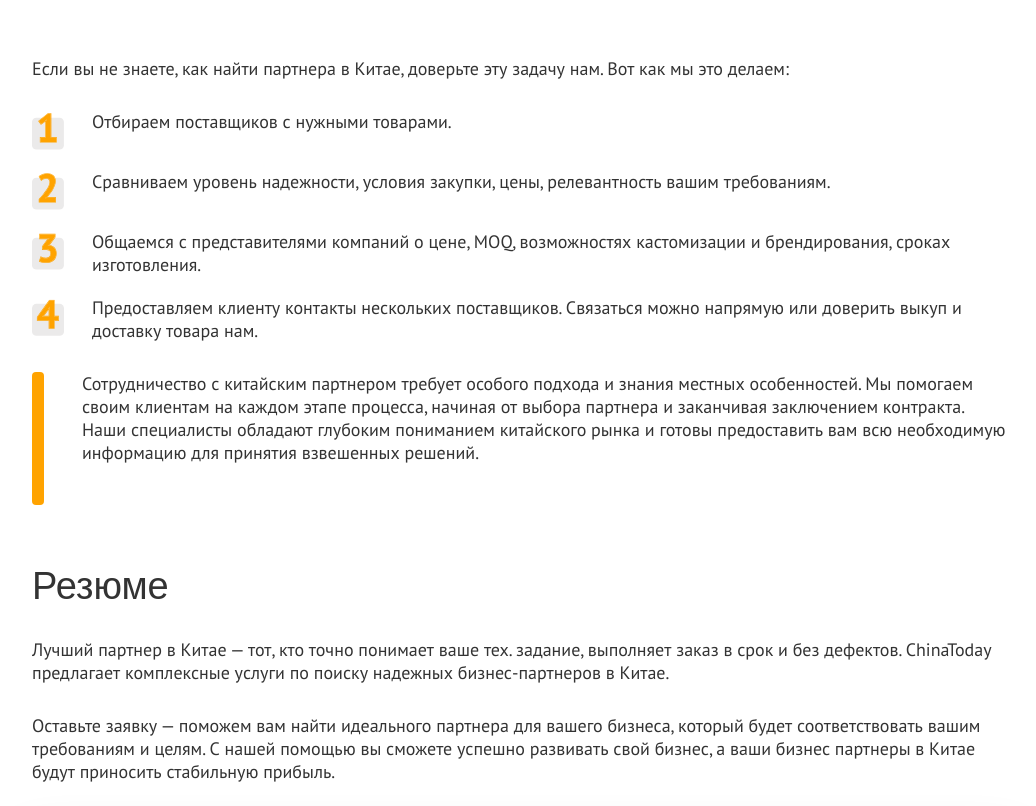
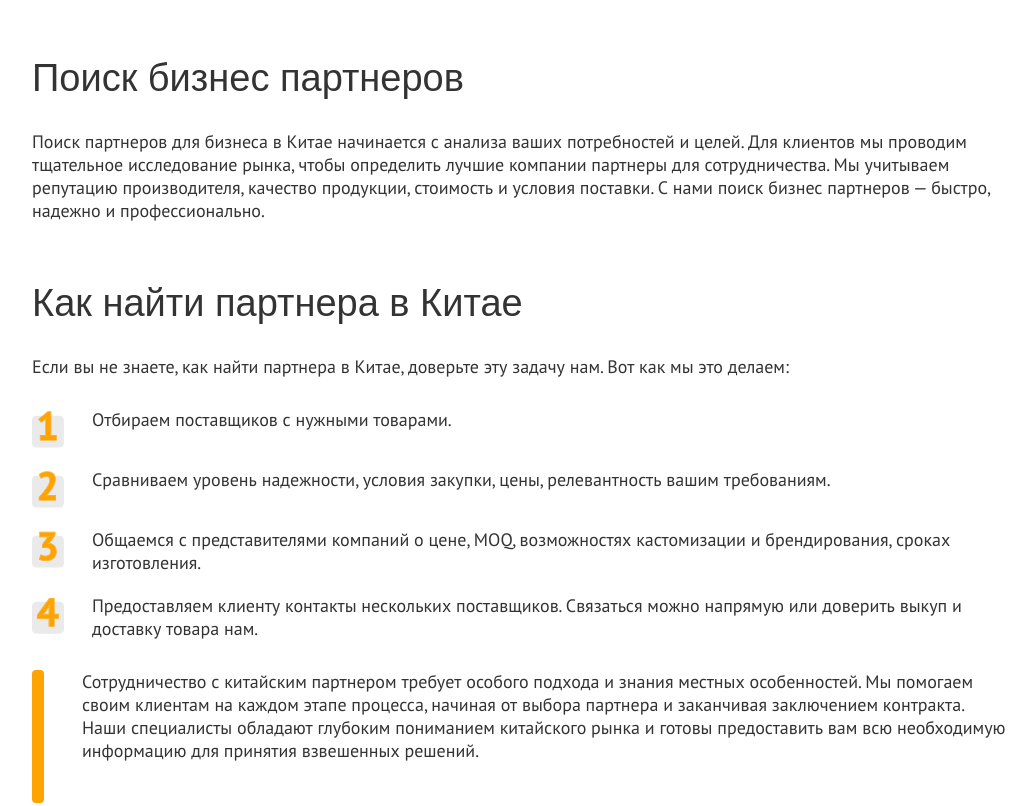
Before and after one commit to coffetime-maker/3_seo, a plain HTML site: page index.html in a window 1280 px wide. Shown: the part 1488-2294 px from the top of the page, without its empty margins (118-1154 px from the left). Drawn offline with Linux system fonts and the light colour scheme; a web font is replaced by a local one.

Commit message:
Update index.html

```diff
--- a/index.html
+++ b/index.html
@@ -35,8 +35,16 @@
         </div>
     </section>
 
+    <section class="bussines">
+        <div class="content">
+            <h2>Поиск бизнес партнеров</h2>
+            <p class="text">Поиск партнеров для бизнеса в Китае начинается с анализа ваших потребностей и целей. Для клиентов мы проводим тщательное исследование рынка, чтобы определить лучшие компании партнеры для сотрудничества. Мы учитываем репутацию производителя, качество продукции, стоимость и условия поставки. С нами поиск бизнес партнеров — быстро, надежно и профессионально.</p>
+        </div>
+    <section>
+
     <section class="find">
         <div class="content">
+            <h2>Как найти партнера в Китае</h2>
             <p class="text">Если вы не знаете, как найти партнера в Китае, доверьте эту задачу нам. Вот как мы это делаем:</p>
             <ul class="find__list">
                 <li>Отбираем поставщиков с нужными товарами.</li>
```
